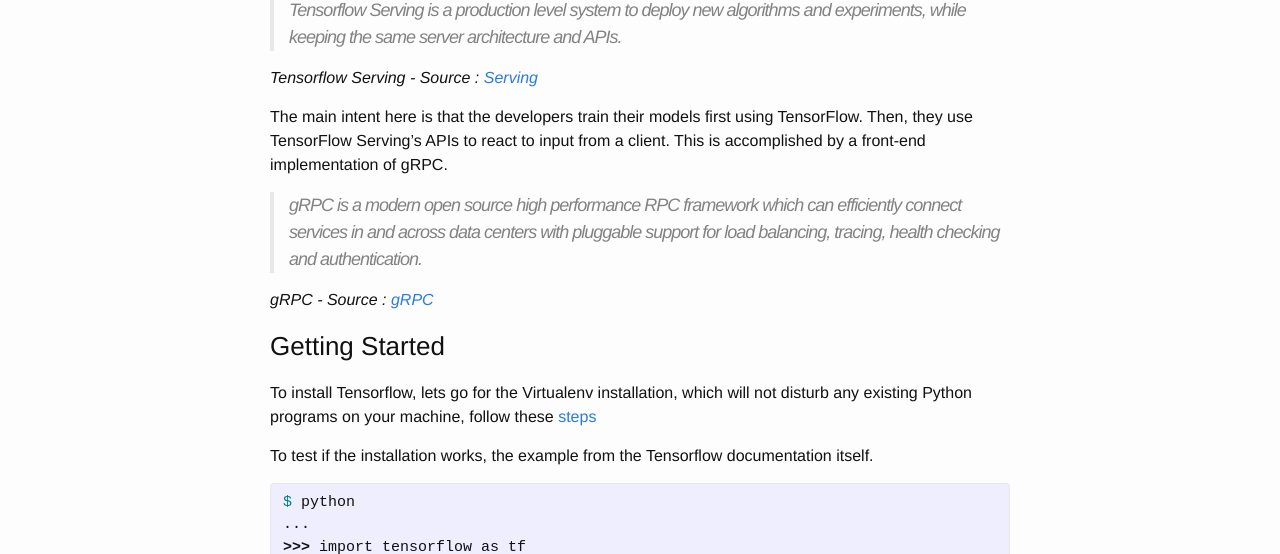
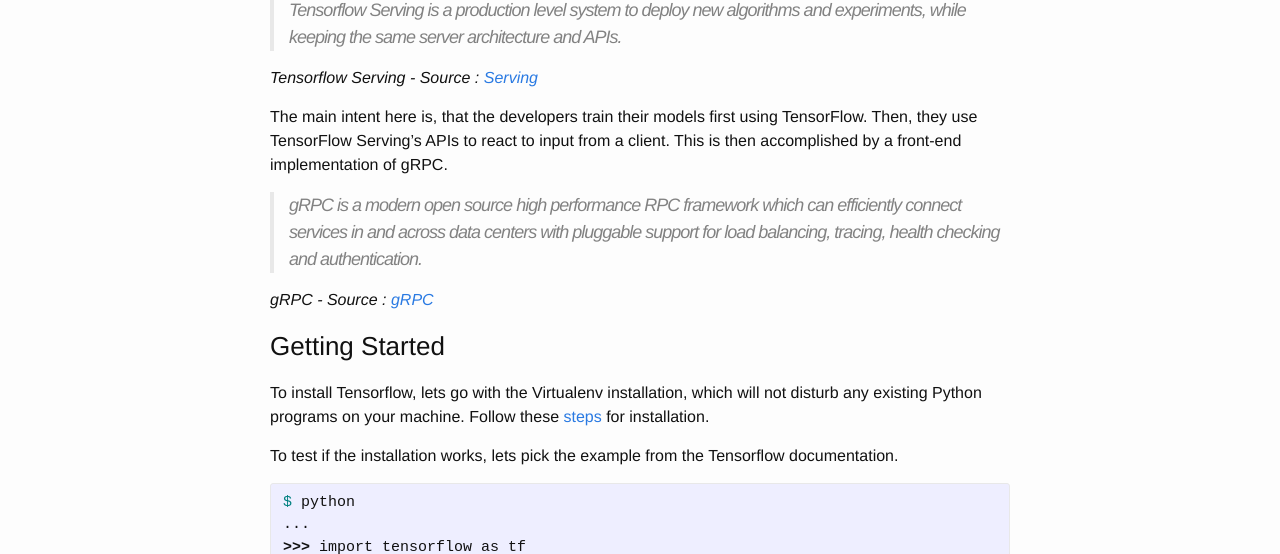
Before and after one commit to SwathiMystery/femgeekz.github.io, a Jekyll site: the page built from _posts/2016-10-05-getting-started-with-tensorflow.markdown, in a window 1280 px wide. Shown: the part 1045-1599 px from the top of the page. Built offline with Jekyll 4.4.1, drawn with Linux system fonts in a browser that asks for light colours; comment, search, counter and statistics services are not loaded.

Commit message:
Update 2016-10-05-getting-started-with-tensorflow.markdown

```diff
--- a/_posts/2016-10-05-getting-started-with-tensorflow.markdown
+++ b/_posts/2016-10-05-getting-started-with-tensorflow.markdown
@@ -41,7 +41,7 @@
 
 *Tensorflow Serving - Source : [Serving](https://tensorflow.github.io/serving/)*
 
-The main intent here is that the developers train their models first using TensorFlow. Then, they use TensorFlow Serving’s APIs to react to input from a client. This is accomplished by a front-end implementation of gRPC.
+The main intent here is, that the developers train their models first using TensorFlow. Then, they use TensorFlow Serving’s APIs to react to input from a client. This is then accomplished by a front-end implementation of gRPC.
 
 > gRPC is a modern open source high performance RPC framework which can efficiently connect services in and across data centers with pluggable support for load balancing, tracing, health checking and authentication.
 
@@ -49,9 +49,9 @@
 
 ### Getting Started
 
-To install Tensorflow, lets go for the Virtualenv installation, which will not disturb any existing Python programs on your machine, follow these [steps](https://www.tensorflow.org/versions/r0.11/get_started/os_setup.html#virtualenv-installation)
+To install Tensorflow, lets go with the Virtualenv installation, which will not disturb any existing Python programs on your machine. Follow these [steps](https://www.tensorflow.org/versions/r0.11/get_started/os_setup.html#virtualenv-installation) for installation.
 
-To test if the installation works, the example from the Tensorflow documentation itself.
+To test if the installation works, lets pick the example from the Tensorflow documentation.
 
 {% highlight sh %}
 $ python
```
